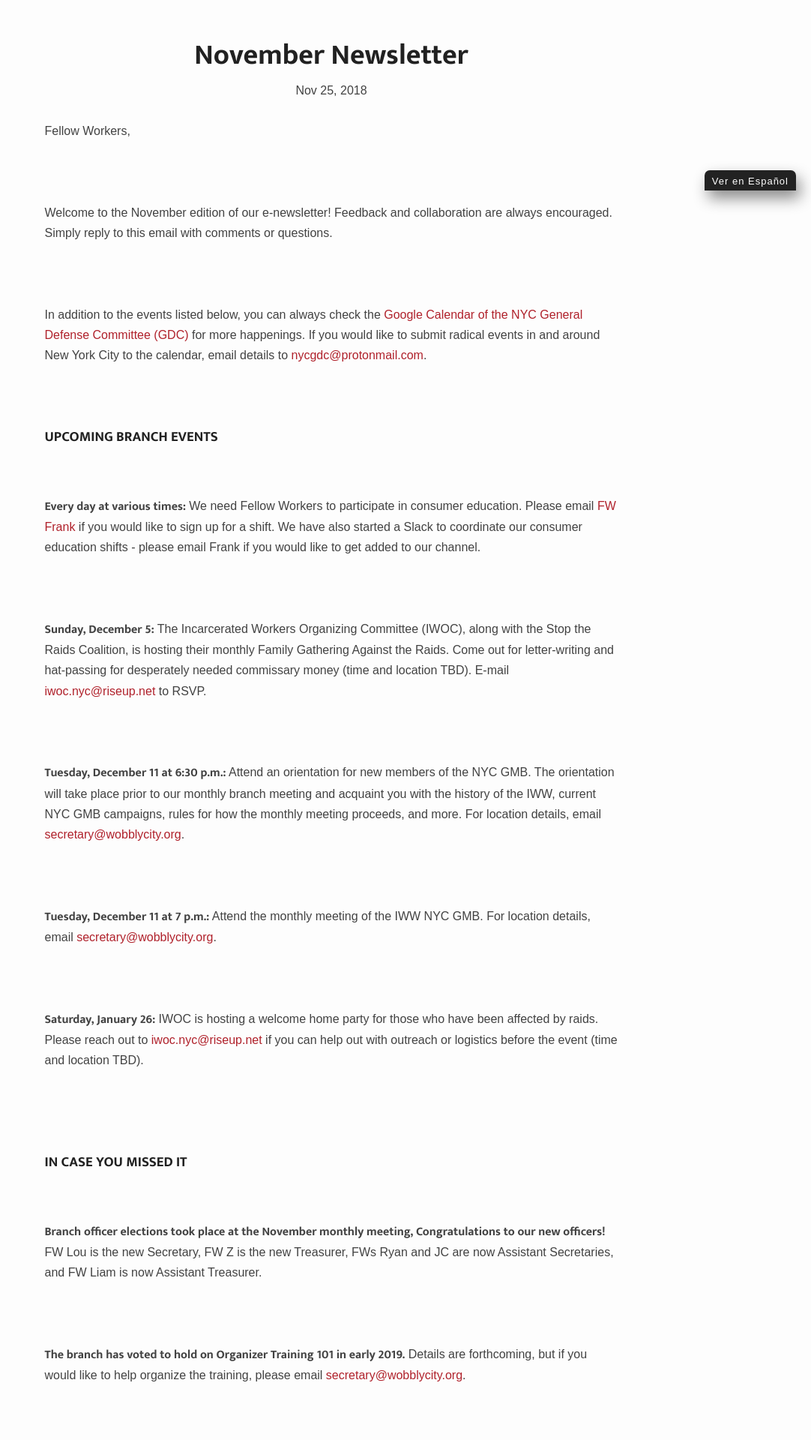
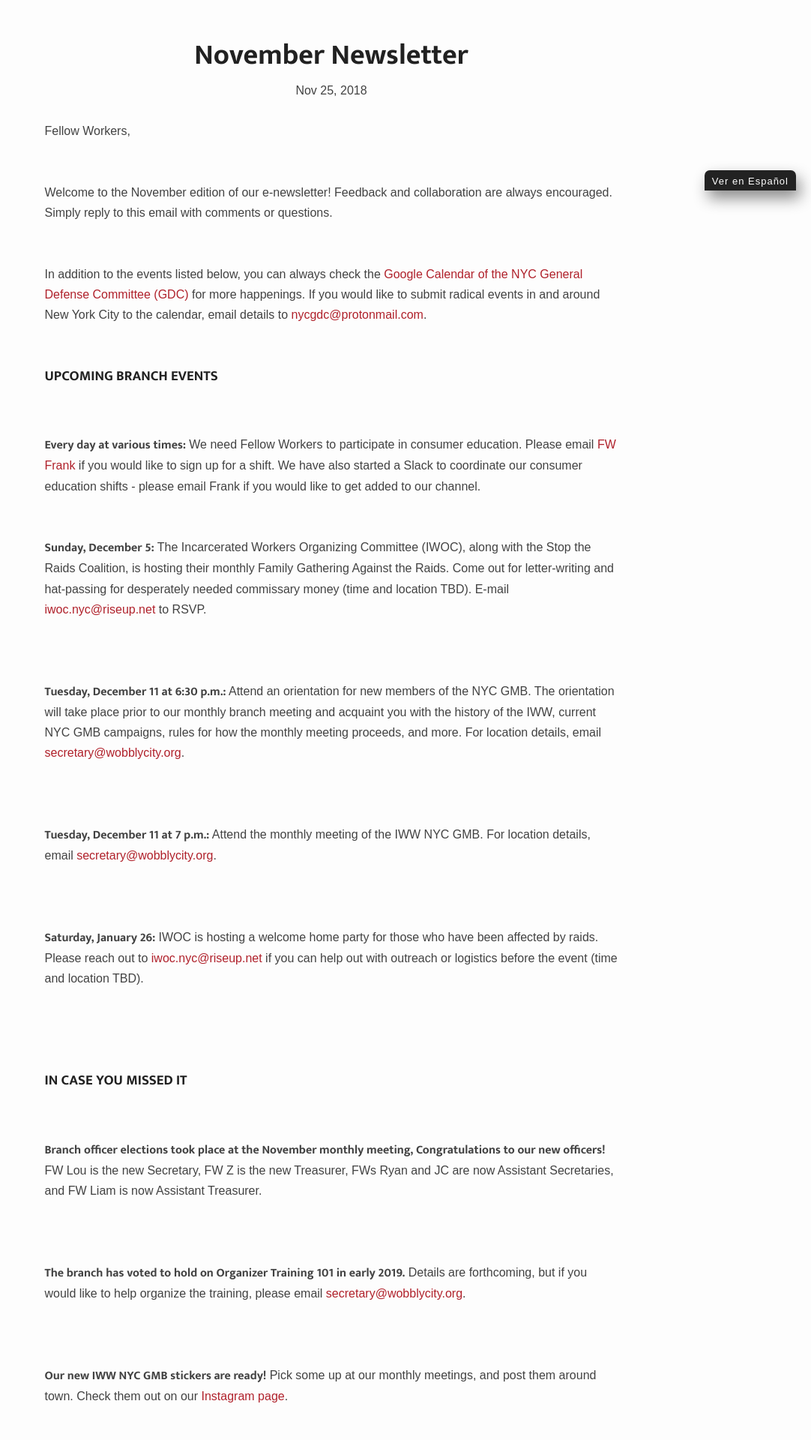
Before and after one commit to vancouveriww/vancouveriww.github.io, a Jekyll site: the page built from news/_posts/2018-12-10-november-newsletter.md, in a window 1280 px wide. Shown: the part 646-2566 px from the top of the page at 75% size, without its empty margins (198-1280 px from the left). Built offline with Jekyll 4.4.1, drawn with Linux system fonts in a browser that asks for light colours; some web fonts are replaced.

Commit message:
Update news item “2018-12-10-november-newsletter”

```diff
--- a/news/_posts/2018-12-10-november-newsletter.md
+++ b/news/_posts/2018-12-10-november-newsletter.md
@@ -5,16 +5,16 @@
 permalink: '/:categories/:year/:i_month/:i_day/:slug'
 newsletter: true
 ---
-Fellow Workers,<br><br>
+Fellow Workers,
 
-Welcome  to the November edition of our e-newsletter! Feedback and collaboration  are always encouraged. Simply reply to this email with comments or questions.<br><br>
+Welcome  to the November edition of our e-newsletter! Feedback and collaboration  are always encouraged. Simply reply to this email with comments or questions.
 
-In addition to the events listed below, you can always check the [Google Calendar of the NYC General Defense Committee (GDC)](https://calendar.google.com/calendar/embed?src=nycgdc%40protonmail.com&ctz=America/New_York) for more happenings. If you would like to submit radical events in and around New York City to the calendar, email details to <mailto:nycgdc@protonmail.com>.<br><br>
+In addition to the events listed below, you can always check the [Google Calendar of the NYC General Defense Committee (GDC)](https://calendar.google.com/calendar/embed?src=nycgdc%40protonmail.com&ctz=America/New_York) for more happenings. If you would like to submit radical events in and around New York City to the calendar, email details to <mailto:nycgdc@protonmail.com>.
 
 ### UPCOMING BRANCH EVENTS
 
 **Every day at various times:** We need Fellow Workers to participate in consumer education. Please email [FW Frank](mailto:secretary@wobblycity.org) if you would like to sign up for a shift. We have also started a Slack to coordinate our consumer education shifts - please email Frank if you would like to get added to our channel.
-<br><br>
+
 **Sunday, December 5:** The Incarcerated  Workers Organizing Committee (IWOC), along with the Stop the Raids Coalition,  is hosting their monthly Family Gathering Against the Raids. Come out for letter-writing and hat-passing for desperately needed commissary money (time and location TBD). E-mail <mailto:iwoc.nyc@riseup.net> to RSVP.
 <br><br>
 **Tuesday, December 11 at 6:30 p.m.:** Attend  an orientation for new members of the NYC GMB. The orientation will take place prior to our monthly branch meeting and acquaint you with the  history of the IWW, current NYC GMB campaigns, rules for how the  monthly meeting proceeds, and more. For location details, email <mailto:secretary@wobblycity.org>.
```
